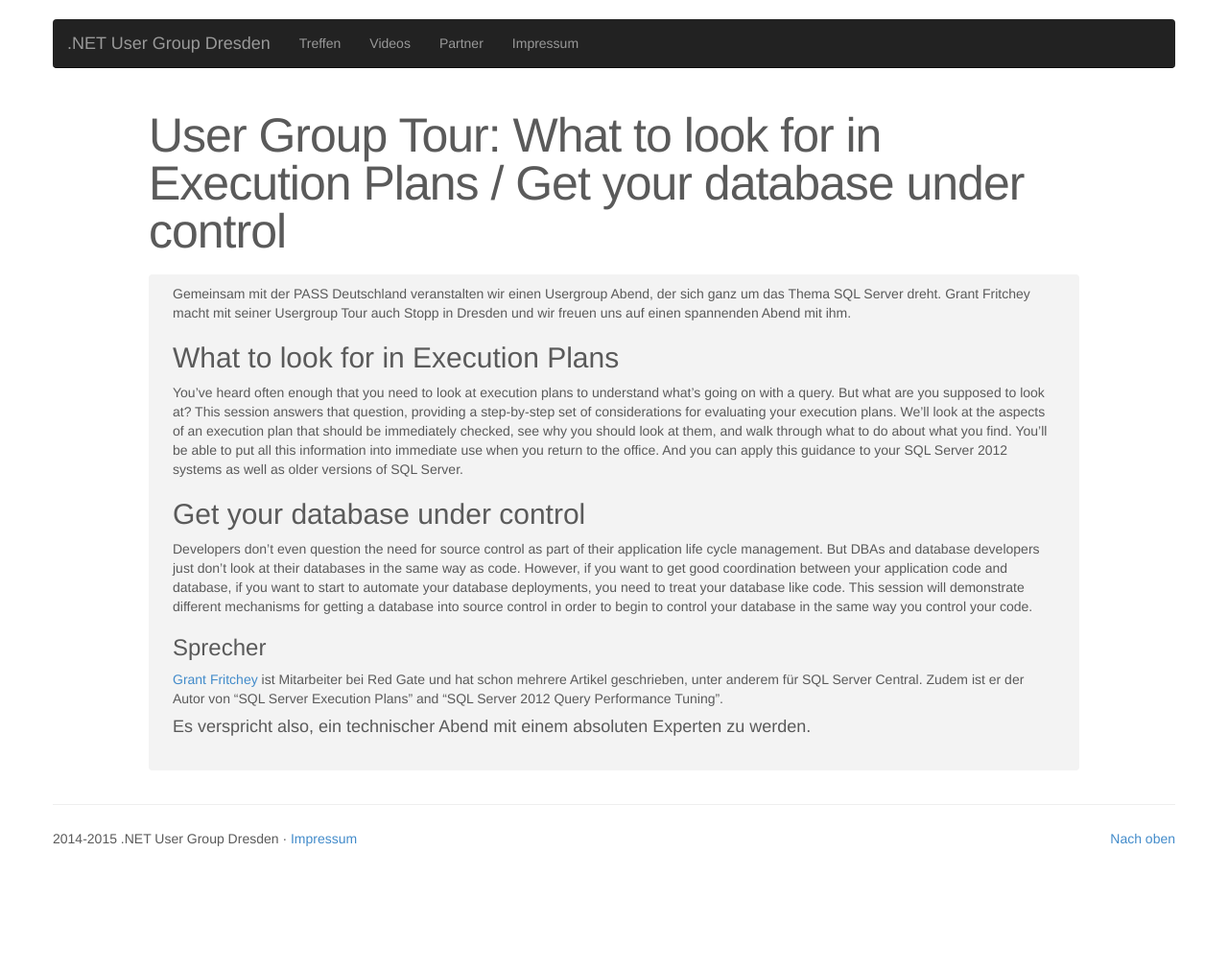
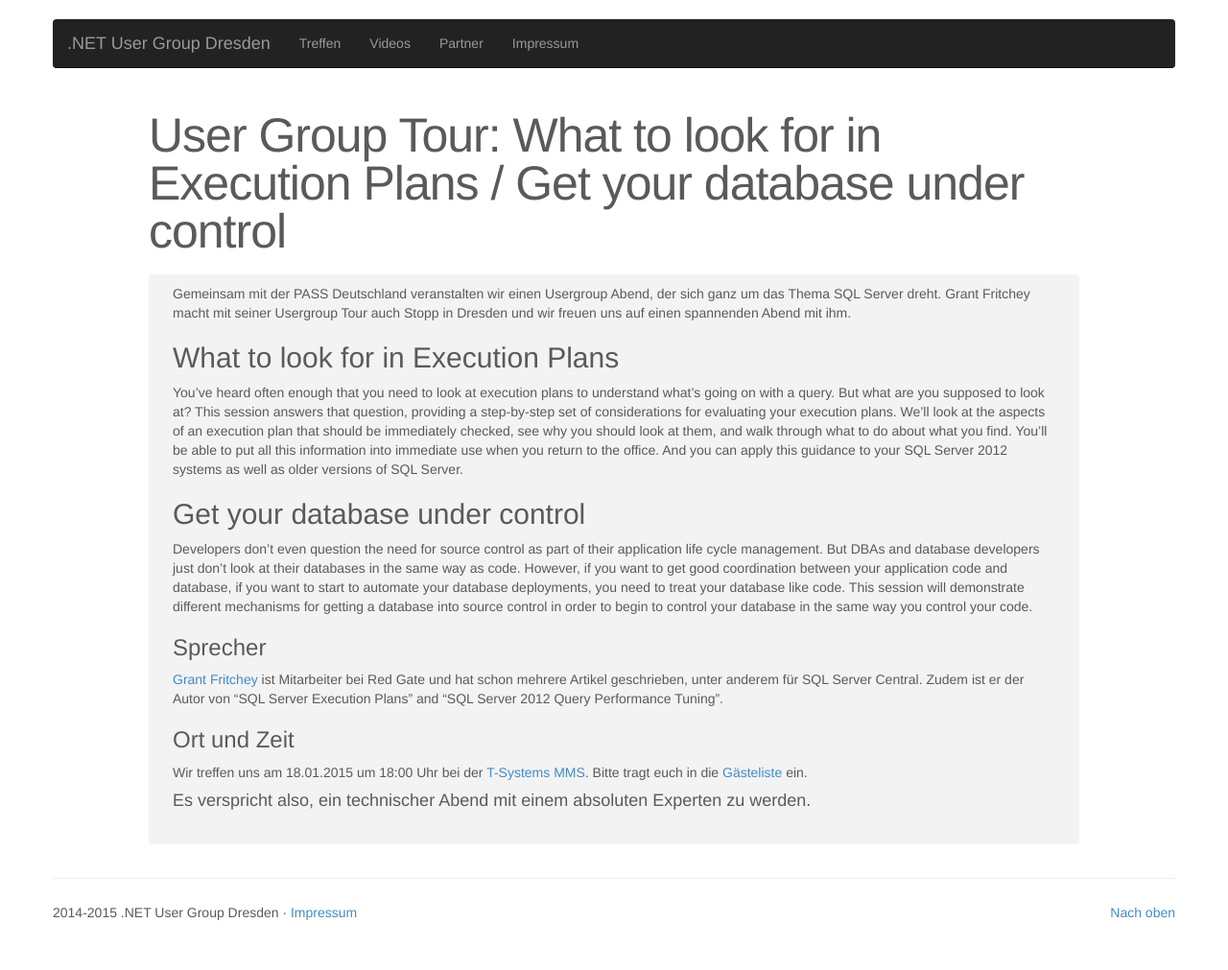
Before and after one commit to dddotnet/dddotnet.github.io, a Jekyll site: the page built from _posts/2015-01-28-What-to-look-for-execution-plans-get-your-database-under-control.markdown, in a window 1280 px wide. Shown: the whole page at 96% size. Built offline with Jekyll 4.4.1, drawn with Linux system fonts in a browser that asks for light colours; Markdown is read by kramdown in place of the engine named in the settings; before the commit the page ends 934 px from its top, so only the background shows below that.

Commit message:
Ort & Zeit hinzugefügt

```diff
--- a/_posts/2015-01-28-What-to-look-for-execution-plans-get-your-database-under-control.markdown
+++ b/_posts/2015-01-28-What-to-look-for-execution-plans-get-your-database-under-control.markdown
@@ -19,4 +19,7 @@ Developers don’t even question the need for source control as part of their ap
 ### Sprecher
 [Grant Fritchey](http://www.scarydba.com/about-2-2/) ist Mitarbeiter bei Red Gate und hat schon mehrere Artikel geschrieben, unter anderem für SQL Server Central. Zudem ist er der Autor von "SQL Server Execution Plans" and "SQL Server 2012 Query Performance Tuning".
 
+###Ort und Zeit
+Wir treffen uns am 18.01.2015 um 18:00 Uhr bei der [T-Systems MMS](http://www.t-systems-mms.com/). Bitte tragt euch in die [Gästeliste](https://www.xing.com/events/januar-treffen-net-usergroup-1492416) ein.
+
 #### Es verspricht also, ein technischer Abend mit einem absoluten Experten zu werden.
```
